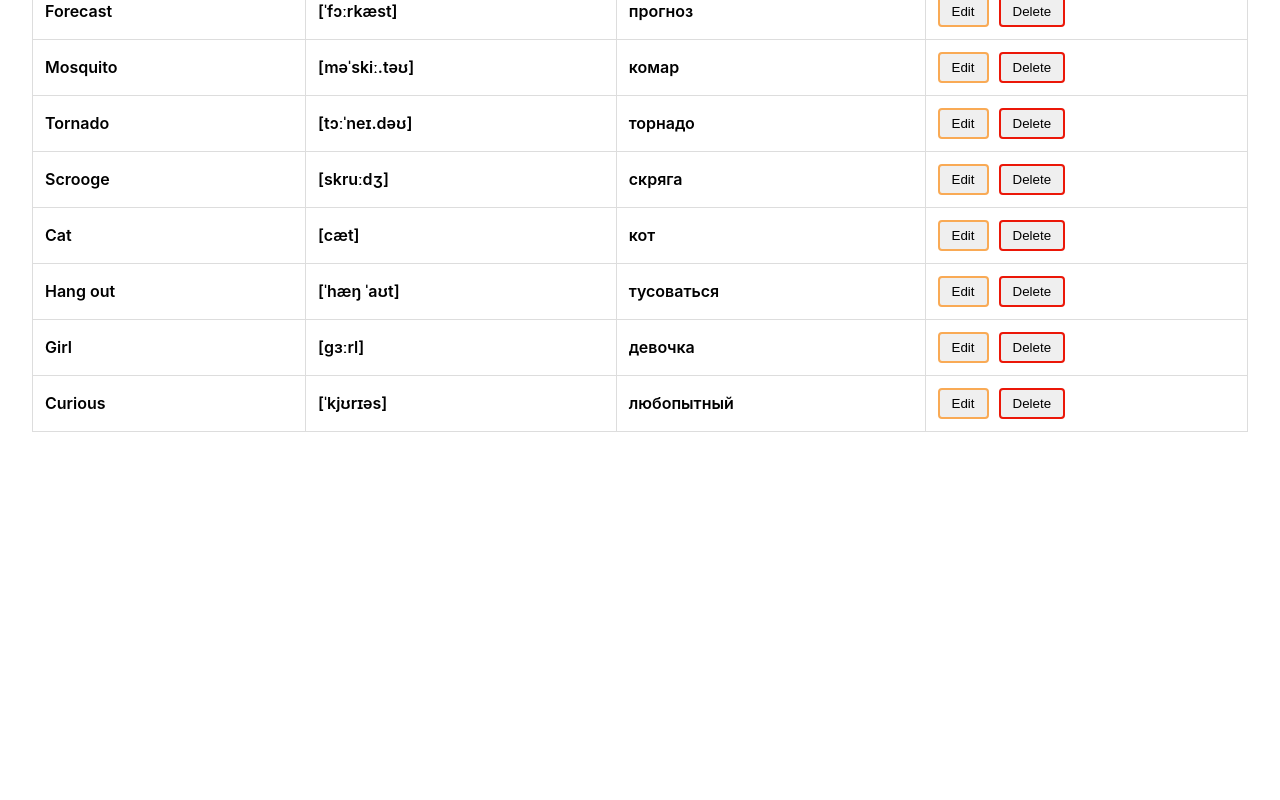
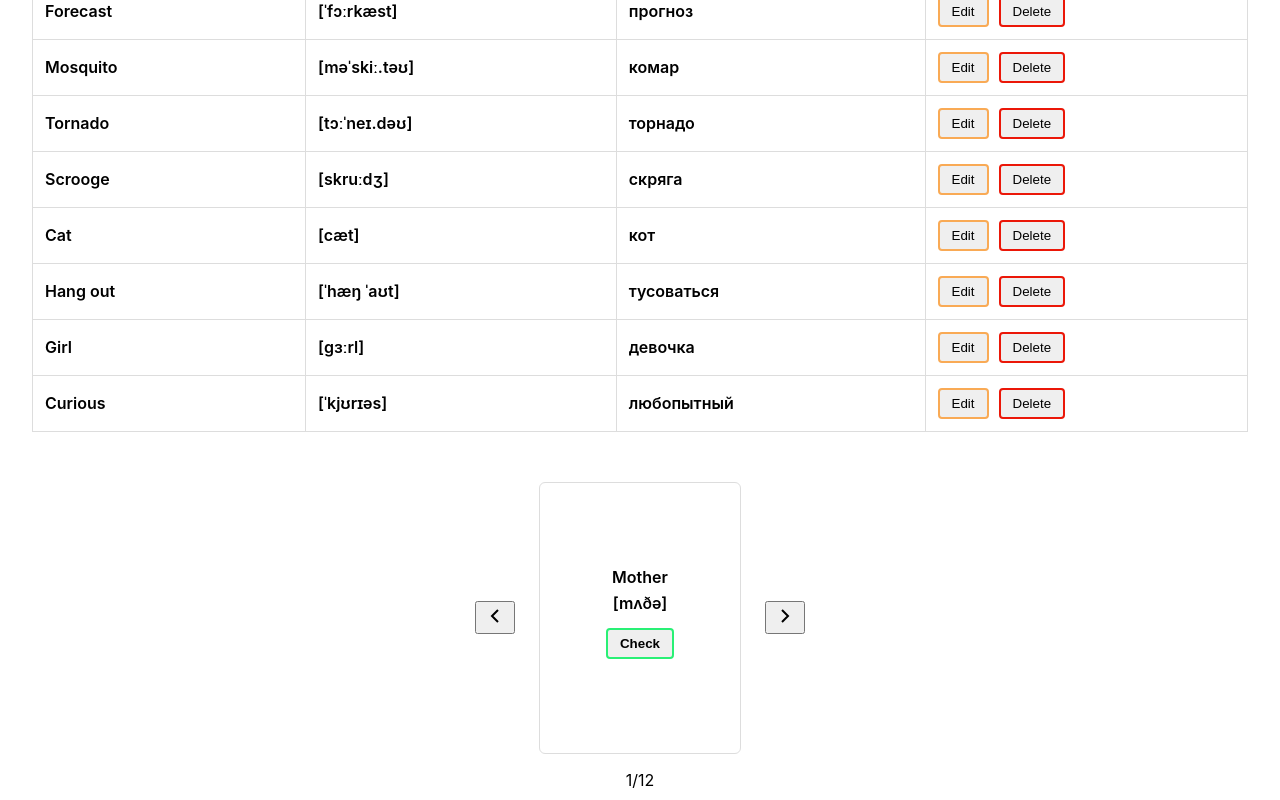
Before and after one commit to dianniii/react-proect, a React (Create React App) app: page / in a window 1280 px wide. Shown: the part 1350-2150 px from the top of the page. Before the commit the page ends 1832 px from the top, so only its background shows below. Built offline with nearby package versions, Linux system fonts and the light colour scheme.

Commit message:
добавила карусель, с возможностью листать карточки и видеть их количество, обертку для нее и стили для нового компонента

```diff
--- a/package.json
+++ b/package.json
@@ -3,17 +3,18 @@
   "version": "0.1.0",
   "private": true,
   "dependencies": {
+    "16": "^0.0.2",
     "@testing-library/dom": "^10.4.0",
     "@testing-library/jest-dom": "^6.6.3",
     "@testing-library/react": "^16.3.0",
     "@testing-library/user-event": "^13.5.0",
     "react": "^19.1.0",
     "react-dom": "^19.1.0",
-    "react-scripts": "5.0.1",
+    "react-scripts": "^3.0.1",
     "web-vitals": "^2.1.4"
   },
   "scripts": {
-    "start": "react-scripts start",
+    "start": "set NODE_OPTIONS=--openssl-legacy-provider && react-scripts start",
     "build": "react-scripts build",
     "test": "react-scripts test",
     "eject": "react-scripts eject"
--- a/src/App.js
+++ b/src/App.js
@@ -1,6 +1,9 @@
+import React from 'react';
 import Header from './components/Layout/Header';
 import WordsCardList from './components/WordsCardList/WordsCardList ';
 import TableWords from './components/TableWords/TableWords'
+import Carusel from './components/Carusel/Carusel';
+import { WordsData } from './WordData/WordsData';
 
 
 
@@ -10,6 +13,7 @@ function App() {
       <Header />
       <WordsCardList />
       <TableWords/>
+      <Carusel data={WordsData} />
     </div>
   );
 }
--- a/src/components/Button/Button.module.css
+++ b/src/components/Button/Button.module.css
@@ -9,6 +9,7 @@
 .check:hover {
     background-color:rgb(41, 240, 117);
     color: white;
+    transform: scale(1.1);
 }
 
 .close{
@@ -21,4 +22,5 @@
 .close:hover{
     background-color: rgb(235, 23, 8);
     color: white;
+    transform: scale(1.1);
 }
--- /dev/null
+++ b/src/components/CardWrapper/CardWrapper.jsx
@@ -0,0 +1,33 @@
+import React from 'react';
+import styles from './CardWrapper.module.css';
+
+const CardWrapper = ({ children, onPrev, onNext, currentIndex, total }) => {
+  return (
+    <div className={styles.cardWrapper}>
+      <div className={styles.cardControls}>
+      <button onClick={onPrev}>
+        <svg width="24" height="24" viewBox="0 0 24 24">
+          <polyline points="15 18 9 12 15 6"
+              fill="none"
+              stroke="currentColor"
+              strokeWidth="2"/>
+        </svg>
+      </button>
+        {children}
+      <button onClick={onNext}>
+        <svg width="24" height="24" viewBox="0 0 24 24">
+          <polyline points="9 6 15 12 9 18"
+              fill="none"
+              stroke="currentColor"
+              strokeWidth="2"/>
+        </svg>
+      </button>
+      </div>
+    <div className={styles.result}>
+      {currentIndex + 1}/{total}
+    </div>
+    </div>
+  );
+};
+
+export default CardWrapper;
--- /dev/null
+++ b/src/components/CardWrapper/CardWrapper.module.css
@@ -0,0 +1,15 @@
+.cardWrapper{
+    display: flex;
+    flex-direction: column;
+    align-items: center;
+    justify-content: center;
+}
+.cardControls{
+    display: flex;
+    align-items: center;
+    gap: 24px; /* Расстояние между кнопками и children */
+    margin-bottom: 16px;
+}
+.result{
+    margin-bottom: 10px;
+}
--- /dev/null
+++ b/src/components/Carusel/Carusel.jsx
@@ -0,0 +1,24 @@
+import React from 'react';
+import { useState } from "react";
+import CardWrapper from "../CardWrapper/CardWrapper";
+import WordCard from "../WordCard/WordCard";
+
+const Carousel = ({ data }) => {
+  const [index, setIndex] = useState(0);
+
+  const handlePrev = () => setIndex(prev => prev === 0 ? data.length - 1 : prev - 1);
+  const handleNext = () => setIndex(prev => prev === data.length - 1 ? 0 : prev + 1);
+
+  return (
+    <CardWrapper
+      onPrev={handlePrev}
+      onNext={handleNext}
+      currentIndex={index}
+      total={data.length}
+    >
+      <WordCard info={data[index]} />
+    </CardWrapper>
+  );
+};
+
+export default Carousel;
--- a/src/components/TableWords/TableRow.jsx
+++ b/src/components/TableWords/TableRow.jsx
@@ -1,3 +1,4 @@
+import React from 'react';
 import { useState } from 'react';
 import styles from './TableWords.module.css';
 
--- a/src/components/WordCard/WordCard.module.css
+++ b/src/components/WordCard/WordCard.module.css
@@ -1,9 +1,9 @@
 .cardContent{
-    border: 1px solid rgb(194, 191, 191);
+    border: 1px solid #ddd;
     width: 200px;
     height: 270px;
     border-radius: 6px;
-    background-color: #eeeaea;
+    transition: background-color 0.2s;
     font-weight: 500;
     display: flex;
     flex-direction: column;
@@ -12,6 +12,10 @@
     text-align: center;
     word-spacing: 10px;
     cursor: pointer;
+}
+.cardContent:hover{
+    background-color: #f4f4f4;
+    transform: scale(1.05);
 }
 
 .cardDetails{
```
Also changed, not shown: 1 other file (tests, documents, lock files or other folders).
